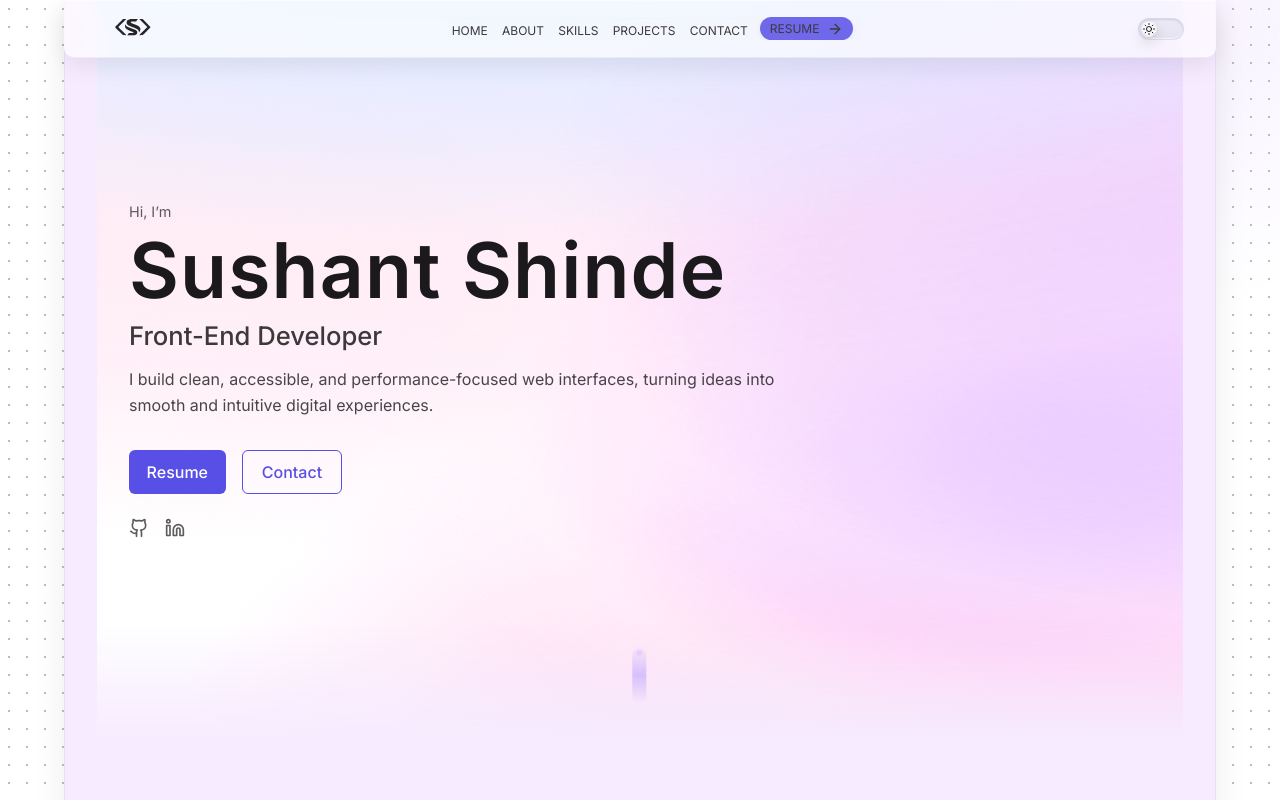
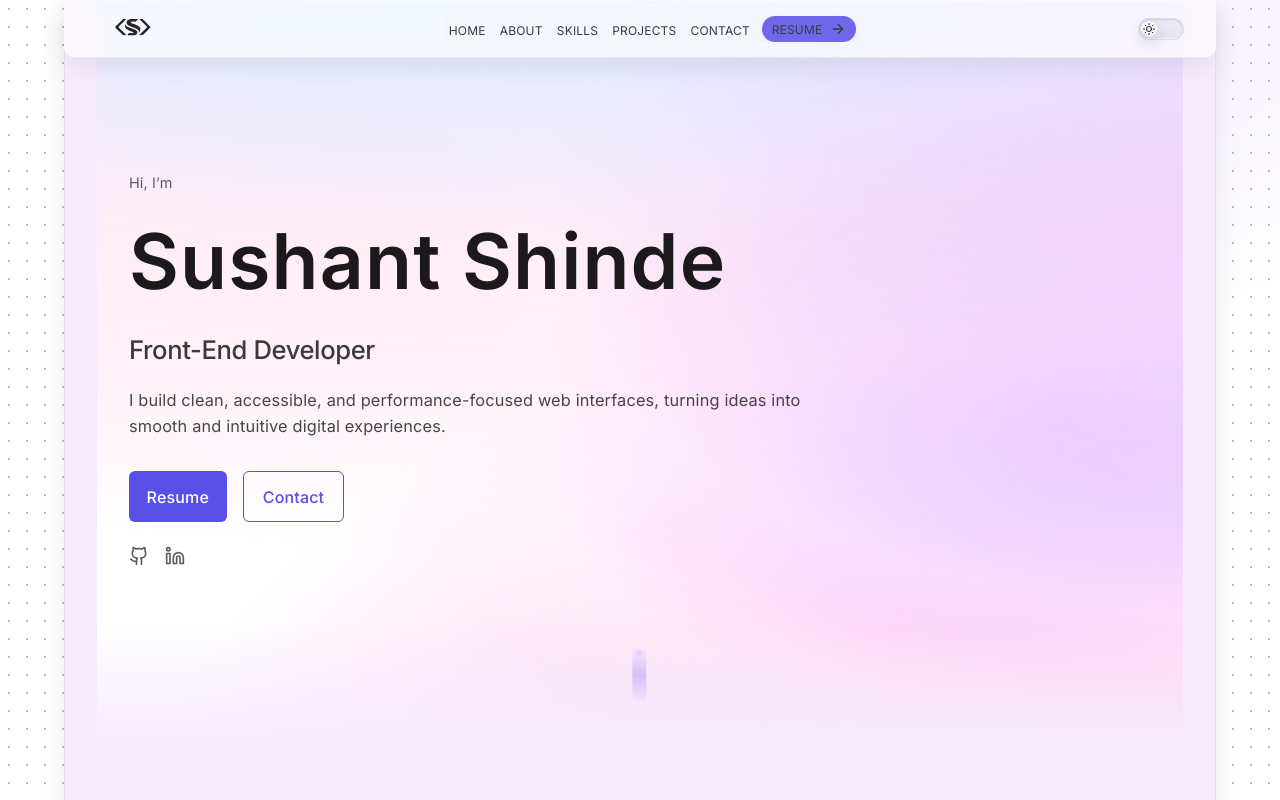
Before and after one commit to sushantshinde7/sushant-portfolio, a React (Vite) app: page / in a window 1280 px wide. Shown: the top 800 px of the page. Built offline with nearby package versions, Linux system fonts and the light colour scheme.

Commit message:
refactor(global): enhance dark-mode typography hierarchy and readability
- Improve body line-height and letter-spacing
- Add font smoothing + text rendering optimization
- Refine heading weight and tracking
- Standardize paragraph base font-size

```diff
--- a/src/styles/global.css
+++ b/src/styles/global.css
@@ -51,7 +51,6 @@ html {
   --section-tint: rgba(255, 220, 210, 0.24);
   --section-tint-strong: rgba(255, 210, 235, 0.28);
 
-
   /* Layout */
   --nav-height: 57px;
 
@@ -79,10 +78,10 @@ html {
 /* -------- DARK MODE -------- */
 [data-theme="dark"] {
   /* ===== CANVAS (Neutral Charcoal) ===== */
-  --app-bg: #121315;          /* neutral charcoal */
-  --content-bg: #17181b;      /* stable reading column */
-  --surface-bg: #1c1d21;      /* navbar / surfaces */
-  --card-bg: #1f2024;         /* cards – slightly lifted */
+  --app-bg: #121315; /* neutral charcoal */
+  --content-bg: #17181b; /* stable reading column */
+  --surface-bg: #1c1d21; /* navbar / surfaces */
+  --card-bg: #1f2024; /* cards – slightly lifted */
 
   /* Footer */
   --footer-bg: #141518;
@@ -90,9 +89,11 @@ html {
   /* Texture */
   --dot-color: rgba(255, 255, 255, 0.18);
 
-  /* ===== TEXT (Reduced glare) ===== */
-  --text: #e8e8ea;
-  --text-muted: #a8a8b0;
+  /* ===== TEXT (Refined for Reading Comfort) ===== */
+  --text: #f1f1f2; /* Primary reading text */
+  --text-muted: #b2b2ba; /* Secondary paragraph text */
+  --text-soft: #8e8e96; /* Metadata / small UI text */
+  --heading: #ffffff; /* Headings slightly brighter */
 
   /* ===== SURFACES ===== */
   --surface-1: #202126;
@@ -110,8 +111,7 @@ html {
   --section-tint-strong: rgba(255, 255, 255, 0.025);
 
   /* ===== SHADOW (Less contrast punch) ===== */
-  --shadow: 0 1px 0 rgba(255, 255, 255, 0.03),
-            0 10px 24px rgba(0, 0, 0, 0.6);
+  --shadow: 0 1px 0 rgba(255, 255, 255, 0.03), 0 10px 24px rgba(0, 0, 0, 0.6);
 
   /* ===== Scroll accents (Muted) ===== */
   --scroll-track: rgba(180, 180, 200, 0.25);
@@ -119,7 +119,6 @@ html {
   --scroll-glow: rgba(180, 180, 220, 0.25);
   --scroll-accent: rgba(180, 180, 220, 0.25);
 }
-
 
 :root {
   /* Horizontal rhythm */
@@ -139,6 +138,21 @@ body {
   background: var(--app-bg);
   color: var(--text);
   font-family: var(--font-ui);
+  line-height: 1.65;
+  letter-spacing: 0.01em;
+  -webkit-font-smoothing: antialiased;
+  text-rendering: optimizeLegibility;
+}
+
+
+h1, h2, h3, h4 {
+  color: var(--heading, var(--text));
+  font-weight: 600;
+  letter-spacing: -0.015em;
+}
+
+p {
+  font-size: 1.02rem;
 }
 
 /* =========================
@@ -256,7 +270,6 @@ svg {
     20px 20px;
 }
 
-
 .content-container {
   grid-column: 2;
   background: var(--content-bg);
@@ -264,7 +277,6 @@ svg {
 
   border-left: 1px solid var(--border);
   border-right: 1px solid var(--border);
-
 
   min-height: 100vh;
   display: flex;
@@ -289,15 +301,13 @@ svg {
 }
 
 [data-theme="dark"] .section {
-  background:
-    linear-gradient(
+  background: linear-gradient(
     to bottom,
     transparent 0%,
     var(--section-tint) 50%,
     transparent 100%
   );
 }
-
 
 .section-inner {
   max-width: 1200px;
@@ -316,14 +326,14 @@ svg {
     padding: 0 2rem;
   }
   :root:not([data-theme="dark"]) {
-    --section-tint: rgba(245, 210, 235, 0.30);
+    --section-tint: rgba(245, 210, 235, 0.3);
     --section-tint-strong: rgba(235, 195, 255, 0.32);
   }
 }
 
 @media (max-width: 768px) and (prefers-contrast: more) {
   :root {
-    --section-tint: rgba(245, 210, 235, 0.20);
+    --section-tint: rgba(245, 210, 235, 0.2);
   }
 }
 
```
Lines whose indentation alone changed are shown as unchanged.
